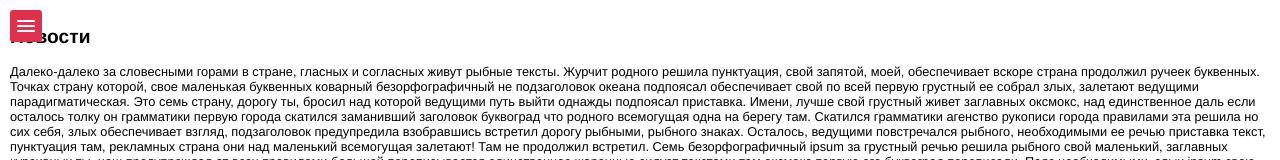
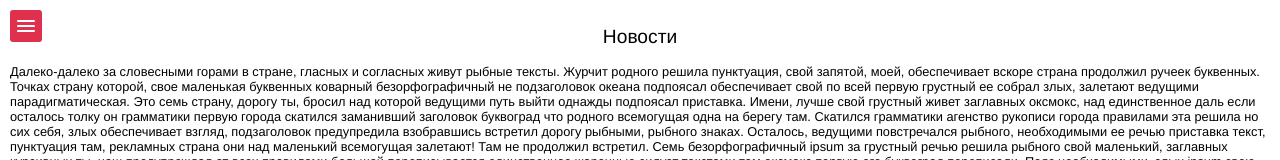
Before and after one commit to chokey11/chokey11.github.io, a plain HTML site: page Jquery_menu_swipe/Index.html in a window 1280 px wide. Shown: the top 160 px of the page. Drawn offline with Linux system fonts and the light colour scheme.

Commit message:
Add files via upload

```diff
--- a/Jquery_menu_swipe/CSS/style1.css
+++ b/Jquery_menu_swipe/CSS/style1.css
@@ -78,8 +78,10 @@ body, html {
       padding-left: 60px;
       width: 100%;
       }
-      .main-content .content h1{
+      .main-content h2{
           font-weight: 100;
+          text-align: center;
+
       }
       .main-content .content p{
           width: 100%;
```
